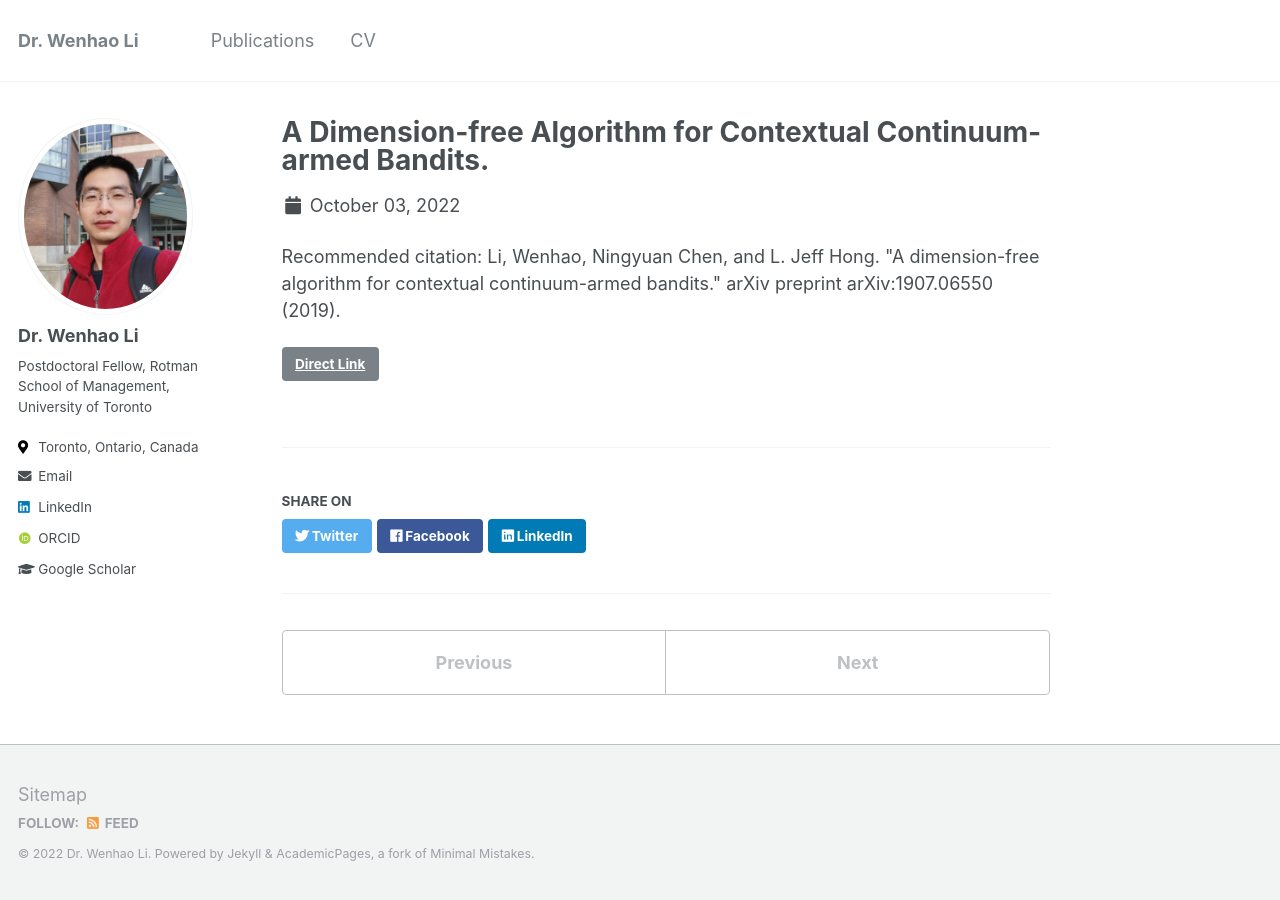
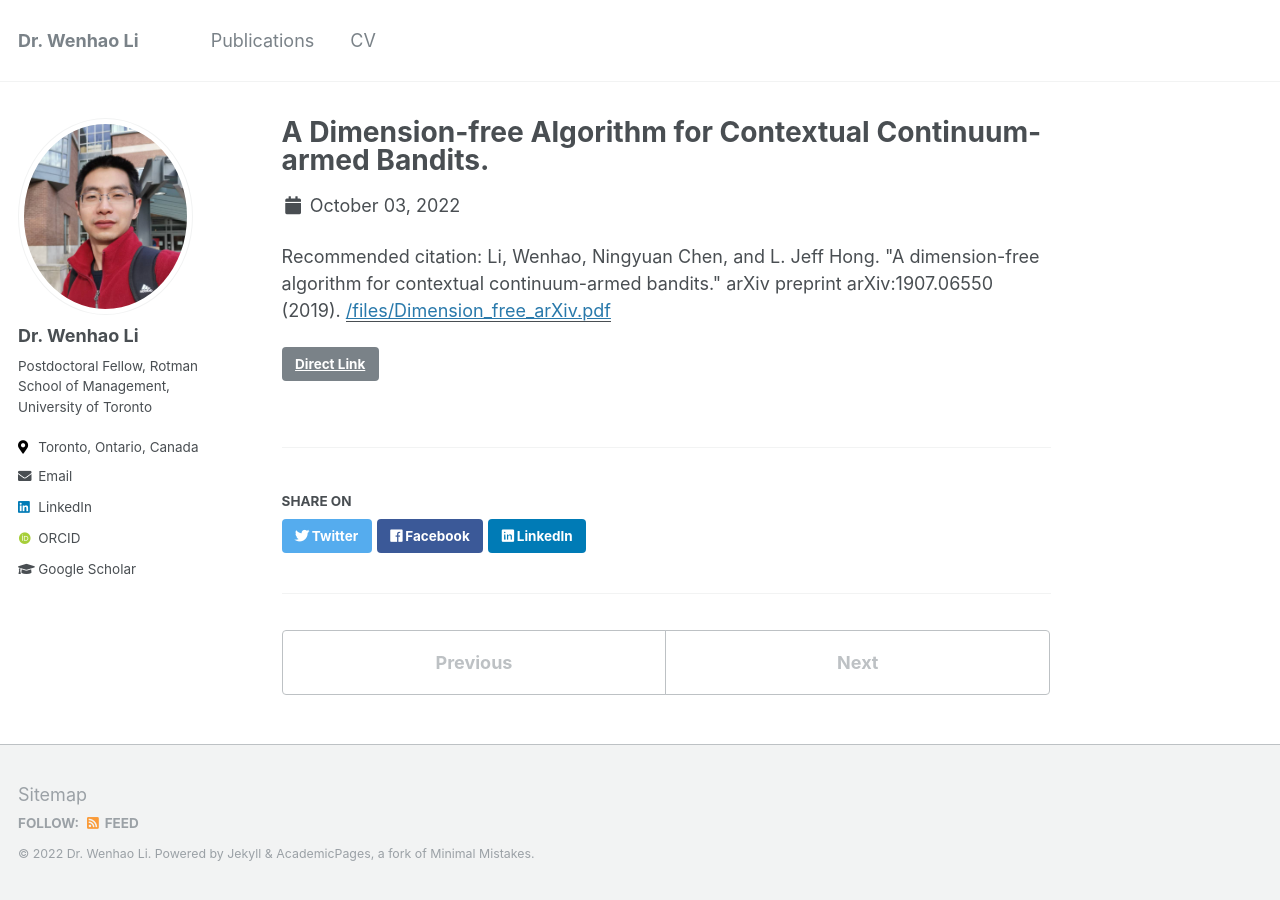
Before and after one commit to WenhaoLi666/WenhaoLi666.github.io, a Jekyll site: the page built from _publications/Dimen_free.md, in a window 1280 px wide. Built offline with Jekyll 4.4.1, drawn with Linux system fonts in a browser that asks for light colours; some web fonts are replaced; part of the change alters nothing that is shown.

Commit message:
Update Dimen_free.md

```diff
--- a/_publications/Dimen_free.md
+++ b/_publications/Dimen_free.md
@@ -1,10 +1,10 @@
 ---
 title: "A Dimension-free Algorithm for Contextual Continuum-armed Bandits."
-collection: working paper
+collection: publications
 permalink: /publication/Dimen_free
 date: 2022-10-03
 #venue: 'Operations Research'
-#paperurl: '/files/Dimension_free_arXiv.pdf'
+paperurl: '/files/Dimension_free_arXiv.pdf'
 link: 'https://arxiv.org/pdf/1907.06550.pdf'
 citation: 'Li, Wenhao, Ningyuan Chen, and L. Jeff Hong. "A dimension-free algorithm for contextual continuum-armed bandits." arXiv preprint arXiv:1907.06550 (2019).'
 ---
```
